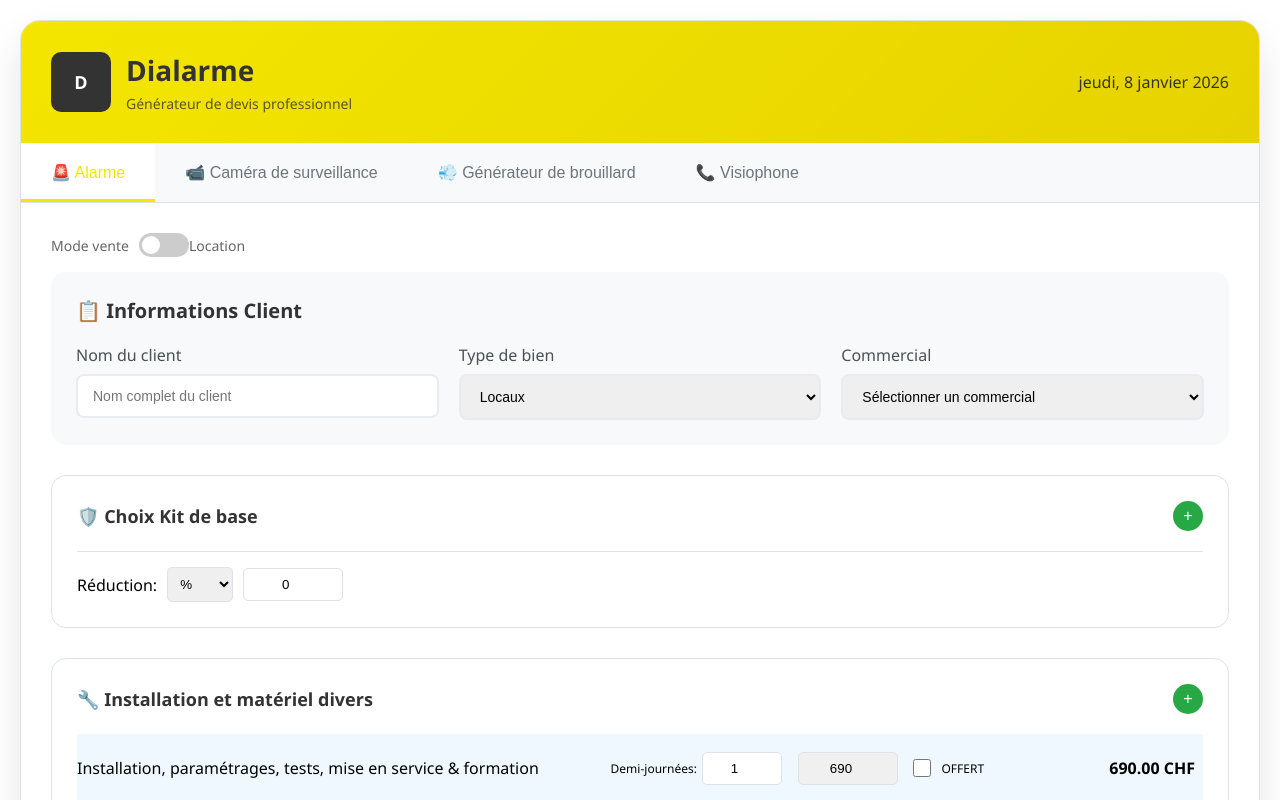
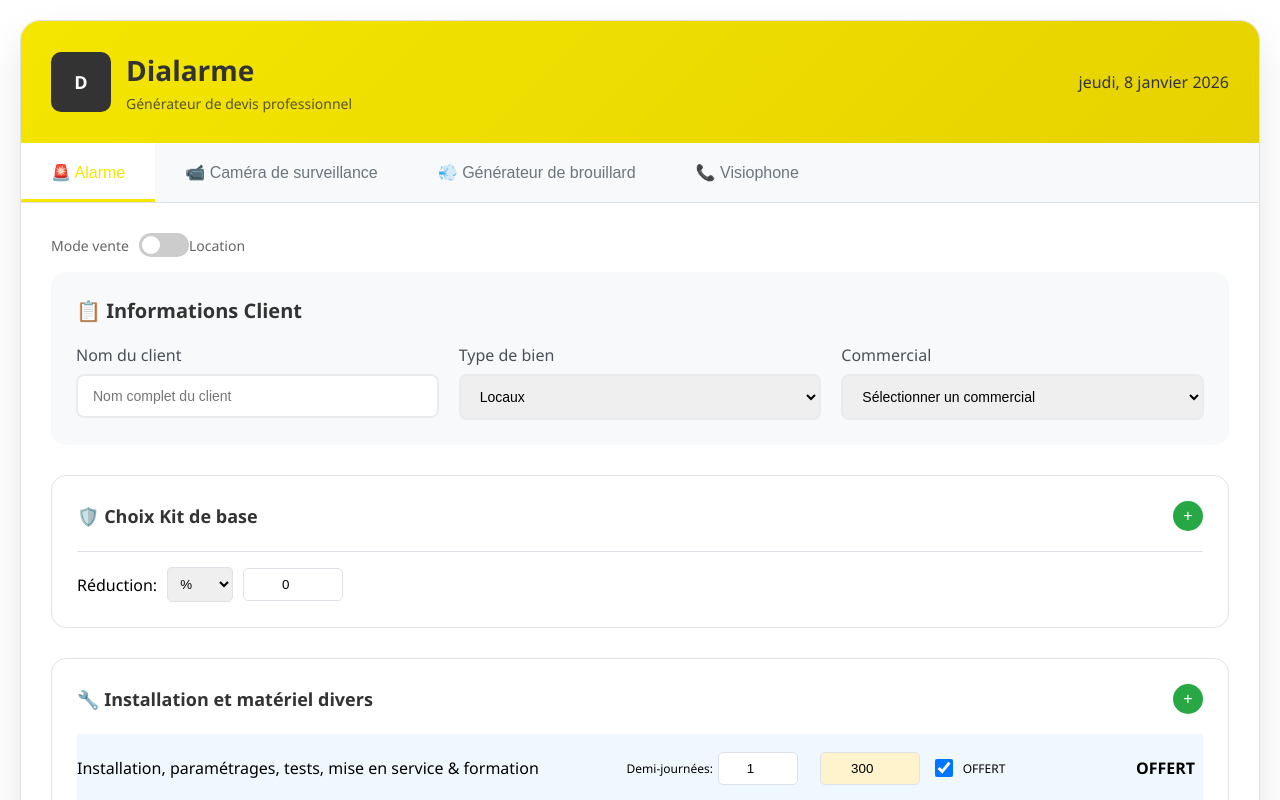
Before and after one commit to marketingdialarme/generateur-devis, a Next.js app: page /create-devis in a window 1280 px wide. Shown: the top 800 px of the page. Built offline with nearby package versions, Linux system fonts and the light colour scheme.

Commit message:
fix: alarm installation defaults to 300 CHF and offered
Per spec:
- Installation coché de base en offert ✅
- Prix installation alarme: 300chf ✅
- Both now correctly defaulted

```diff
--- a/src/app/create-devis/page.tsx
+++ b/src/app/create-devis/page.tsx
@@ -76,8 +76,8 @@
 
   // Installation state
   const [alarmInstallationQty, setAlarmInstallationQty] = useState(1);
-  const [alarmInstallationOffered, setAlarmInstallationOffered] = useState(false);
-  const [alarmInstallationPriceOverride, setAlarmInstallationPriceOverride] = useState<number | null>(null);
+  const [alarmInstallationOffered, setAlarmInstallationOffered] = useState(true); // Offered by default per spec
+  const [alarmInstallationPriceOverride, setAlarmInstallationPriceOverride] = useState<number | null>(300); // Default 300 CHF per spec
   const [alarmInstallationInMonthly, setAlarmInstallationInMonthly] = useState(false);
 
   const [cameraInstallationQty, setCameraInstallationQty] = useState(1);
```
